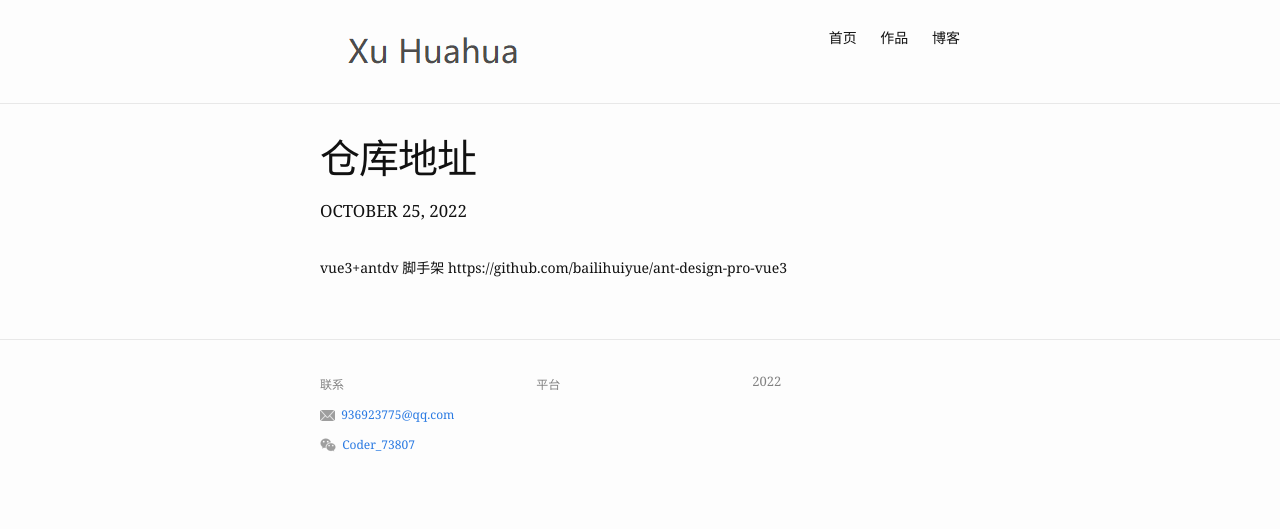
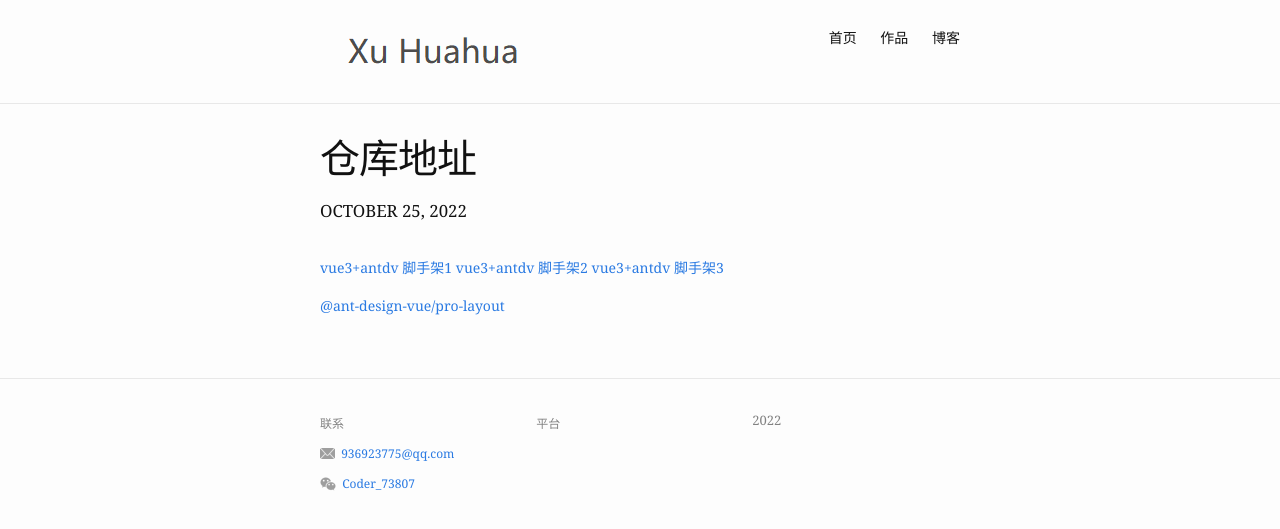
Before and after one commit to ExcellentTim/ExcellentTim.github.io, a Jekyll site: the page built from _posts/2022-10-25-仓库地址.md, in a window 1280 px wide. Shown: the top 529 px of the page. Built offline with Jekyll 4.4.1, drawn with Linux system fonts in a browser that asks for light colours.

Commit message:
修改文件: _posts/2022-10-25-仓库地址.md

```diff
--- a/_posts/2022-10-25-仓库地址.md
+++ b/_posts/2022-10-25-仓库地址.md
@@ -6,5 +6,8 @@ grammar_cjkRuby: true
 date:   2022-10-25 12:00:00
 ---
 
-vue3+antdv 脚手架
-https://github.com/bailihuiyue/ant-design-pro-vue3
+[vue3+antdv 脚手架1](https://github.com/bailihuiyue/ant-design-pro-vue3)
+[vue3+antdv 脚手架2](https://github.com/buqiyuan/vue3-antd-admin.git)
+[vue3+antdv 脚手架3](https://github1s.com/un-pany/v3-admin-vite/blob/HEAD/package.json#L36)
+
+[@ant-design-vue/pro-layout](https://github.com/sendya/preview-pro)
```
